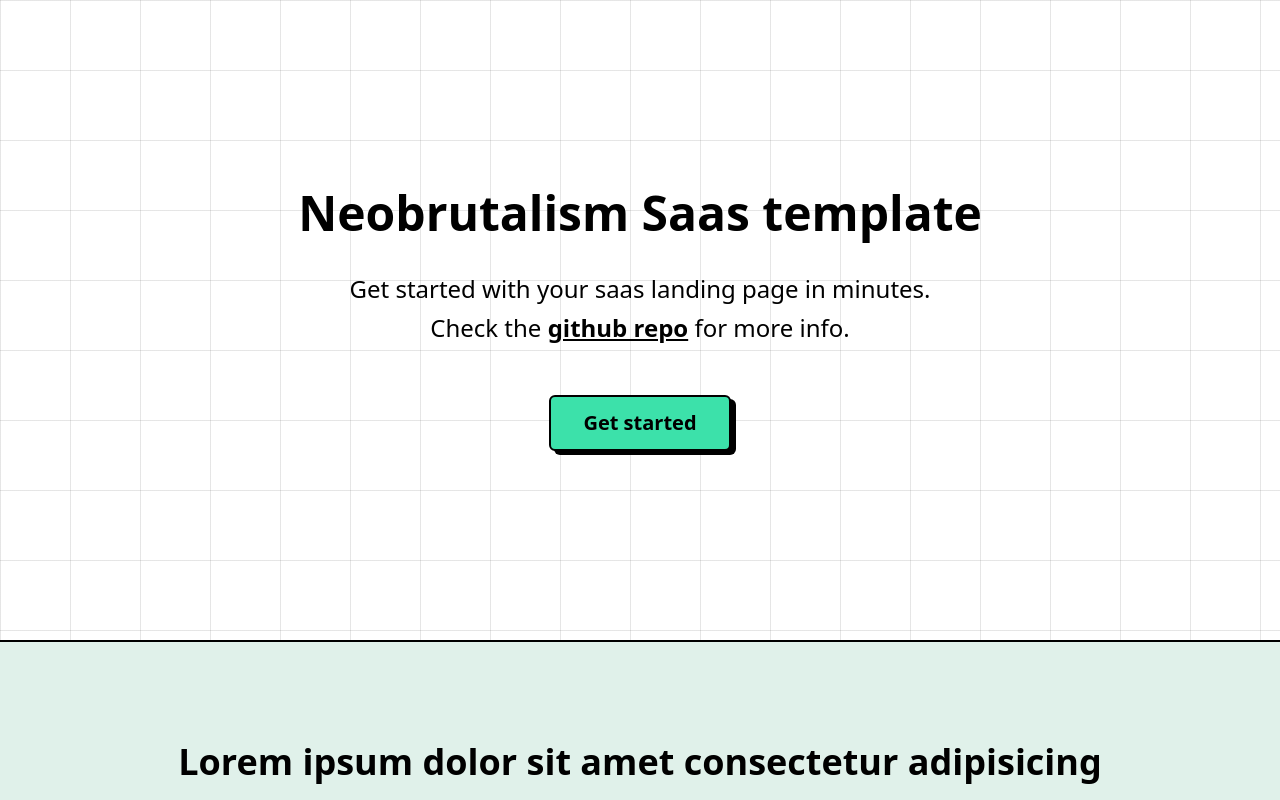
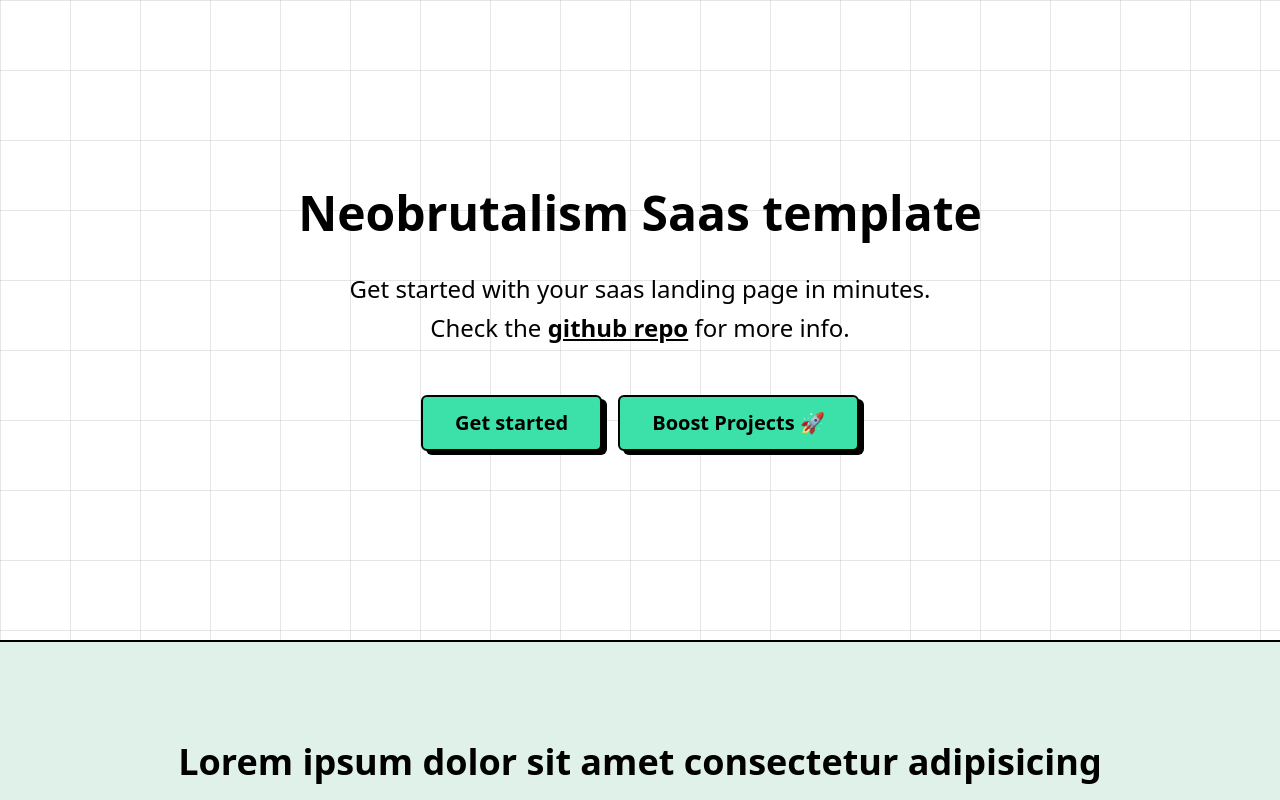
Before and after one commit to wr1159/FUNDL, a Next.js app in the folder frontend/: page / in a window 1280 px wide. Shown: the top 800 px of the page. Built offline with nearby package versions, Linux system fonts and the light colour scheme; no server answers; what @coinbase/onchainkit would draw is missing.

Commit message:
Add link to boost projects

```diff
--- a/frontend/src/sections/header.tsx
+++ b/frontend/src/sections/header.tsx
@@ -1,4 +1,5 @@
 import { Button } from "@/components/ui/button";
+import Link from "next/link";
 
 export default function Header() {
     return (
@@ -19,12 +20,23 @@ export default function Header() {
                     </a>{" "}
                     for more info.
                 </p>
+                <div className="flex flex-wrap items-center justify-center gap-4">
                     <Button
                         size="lg"
                         className="h-12 text-base font-heading md:text-lg lg:h-14 lg:text-xl"
                     >
                         Get started
                     </Button>
+
+                    <Link href="/boost-project">
+                        <Button
+                            size="lg"
+                            className="h-12 text-base font-heading md:text-lg lg:h-14 lg:text-xl"
+                        >
+                            Boost Projects 🚀
+                        </Button>
+                    </Link>
+                </div>
             </div>
         </header>
     );
```
Lines whose indentation alone changed are shown as unchanged.
